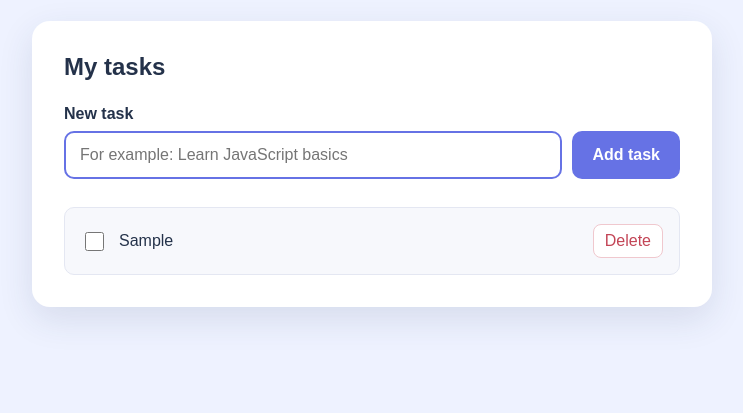
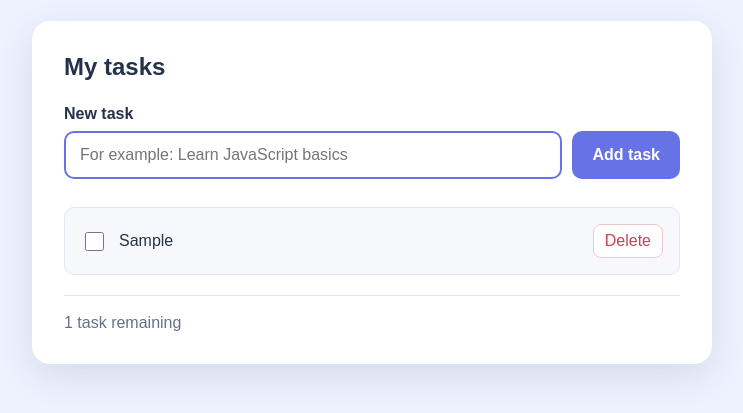
Before and after one commit to qwlsx/prog1, a plain HTML site: page index.html in a window 1280 px wide. Both pictures are taken after typing "Sample" into the empty fields and a click on the button "Add task". Shown: the part 145-558 px from the top of the page, without its empty margins (268-1011 px from the left). Drawn offline with Linux system fonts and the light colour scheme.

Commit message:
счетчик оставшихся задач

```diff
--- a/index.html
+++ b/index.html
@@ -35,6 +35,10 @@
             <ul class="task-list" id="task-list">
                 <li class="empty-message">No tasks yet. Add your first task!</li>
             </ul>
+
+            <div class="task-summary">
+                <p id="task-count">0 tasks remaining</p>
+            </div>
         </section>
     </main>
 
--- a/script.js
+++ b/script.js
@@ -1,11 +1,13 @@
 const taskForm = document.querySelector("#task-form");
 const taskInput = document.querySelector("#task-input");
 const taskList = document.querySelector("#task-list");
+const taskCount = document.querySelector("#task-count");
 
 let tasks = [];
 
 function renderTasks() {
     taskList.innerHTML = "";
+    updateTaskCount();
 
     if (tasks.length === 0) {
         const emptyMessage = document.createElement("li");
@@ -54,6 +56,15 @@ function renderTasks() {
     });
 }
 
+function updateTaskCount() {
+    const remainingTasks = tasks.filter(function (task) {
+        return !task.completed;
+    }).length;
+
+    const taskWord = remainingTasks === 1 ? "task" : "tasks";
+    taskCount.textContent = remainingTasks + " " + taskWord + " remaining";
+}
+
 function toggleTask(taskId) {
     const task = tasks.find(function (currentTask) {
         return currentTask.id === taskId;
--- a/style.css
+++ b/style.css
@@ -162,6 +162,17 @@ h2 {
     border-radius: 10px;
 }
 
+.task-summary {
+    margin-top: 20px;
+    padding-top: 18px;
+    color: #65708a;
+    border-top: 1px solid #e4e7f2;
+}
+
+.task-summary p {
+    margin: 0;
+}
+
 @media (max-width: 520px) {
     body {
         padding: 24px 14px;
```
